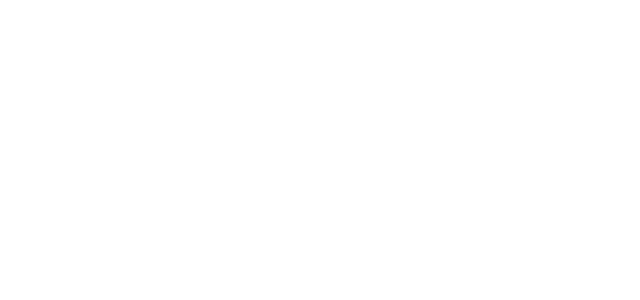
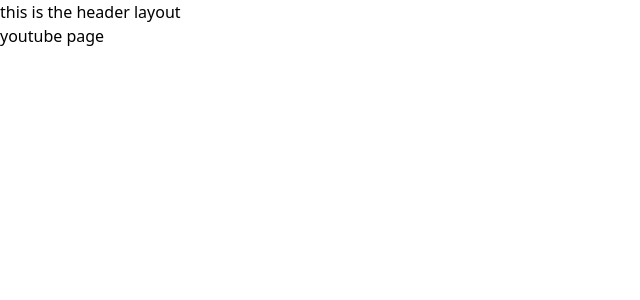
Before and after one commit to 3st1v3ntOkay/the-tailwindcss, a React (Vite) app: page /youtube in a window 1280 px wide. Before the commit this address had no page. Shown: the top 300 px of the page, without its empty margins (0-640 px from the left). Built offline with nearby package versions, Linux system fonts and the light colour scheme.

Commit message:
feat: +2 new routes

```diff
--- a/src/routes/home.tsx
+++ b/src/routes/home.tsx
@@ -1,9 +1,5 @@
 export function Home() {
   return (
-    <>
-      <h1 className="text-3xl font-bold">
-        Hello world!
-      </h1>
-    </>
+    <p>home page</p>
   );
 }
--- a/src/routes/root.tsx
+++ b/src/routes/root.tsx
@@ -4,13 +4,21 @@
   Route,
 } from "react-router";
 
-import { Home } from "./home";
+import { TailwindCSS } from "@/routes/tailwindcss";
+import { YouTube } from "@/routes/youtube";
+import { Home } from "@/routes/home";
+
+import { Layout } from "@/components/Layout";
 
 export function Root() {
   return (
     <BrowserRouter>
       <Routes>
-        <Route path="/" element={<Home />} />
+        <Route path="/" element={<Layout />}>
+          <Route path="/tailwindcss" element={<Home />} />
+          <Route path="/tailwindcss" element={<TailwindCSS />} />
+          <Route path="/youtube" element={<YouTube />} />
+        </Route>
       </Routes>
     </BrowserRouter>
   );
--- /dev/null
+++ b/src/routes/tailwindcss.tsx
@@ -0,0 +1,5 @@
+export function TailwindCSS() {
+  return (
+    <p>tailwindcss page</p>
+  );
+}
--- /dev/null
+++ b/src/routes/youtube.tsx
@@ -0,0 +1,5 @@
+export function YouTube() {
+  return (
+    <p>youtube page</p>
+  );
+}
```
